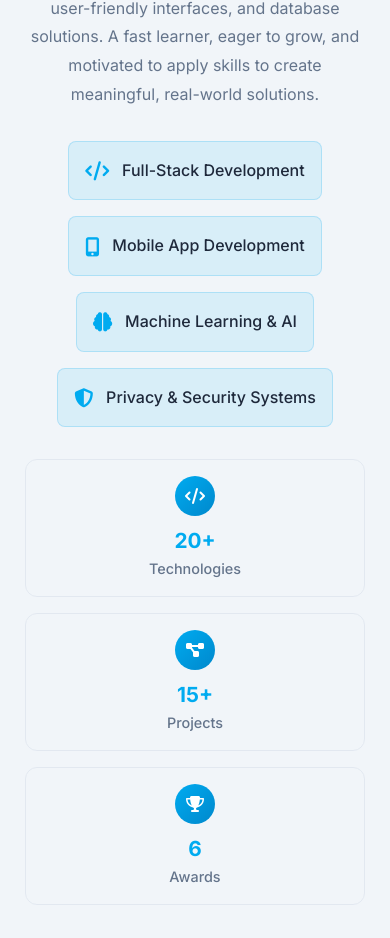
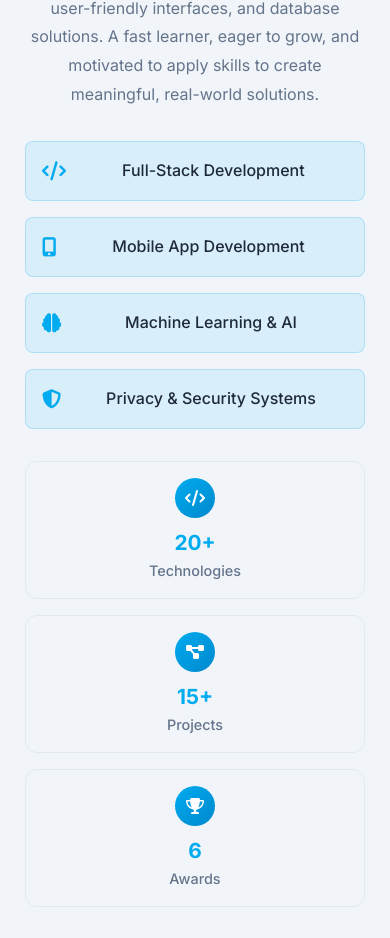
Before and after one commit to RayanPinto/Portfolio, a website: page index.html in a window 390 px wide. Shown: the part 1492-2430 px from the top of the page. Drawn offline with nearby package versions, Linux system fonts and the light colour scheme.

```diff
--- a/css/animations.css
+++ b/css/animations.css
@@ -37,18 +37,23 @@
   margin-bottom: 2rem;
   width: 100%;
   max-width: 600px;
-  justify-items: center;
+  justify-items: stretch;
 }
 
 .highlight {
   display: flex;
   align-items: center;
+  justify-content: center;
   gap: 0.8rem;
-  padding: 1rem;
+  padding: 1.2rem 1rem;
   background: rgba(0, 171, 240, 0.1);
   border-radius: var(--radius-md);
   border: 1px solid rgba(0, 171, 240, 0.2);
   transition: all var(--transition-normal);
+  width: 100%;
+  min-height: 70px;
+  box-sizing: border-box;
+  text-align: center;
 }
 
 .highlight:hover {
@@ -64,6 +69,8 @@
 .highlight span {
   color: var(--text-color);
   font-weight: 500;
+  text-align: center;
+  flex: 1;
 }
 
 .about-stats {
--- a/css/responsive.css
+++ b/css/responsive.css
@@ -343,6 +343,13 @@
 
     .about-highlights {
         grid-template-columns: 1fr;
+        max-width: 100%;
+    }
+
+    .highlight {
+        width: 100%;
+        min-height: 60px;
+        padding: 1rem;
     }
 
     .about-stats {
```
